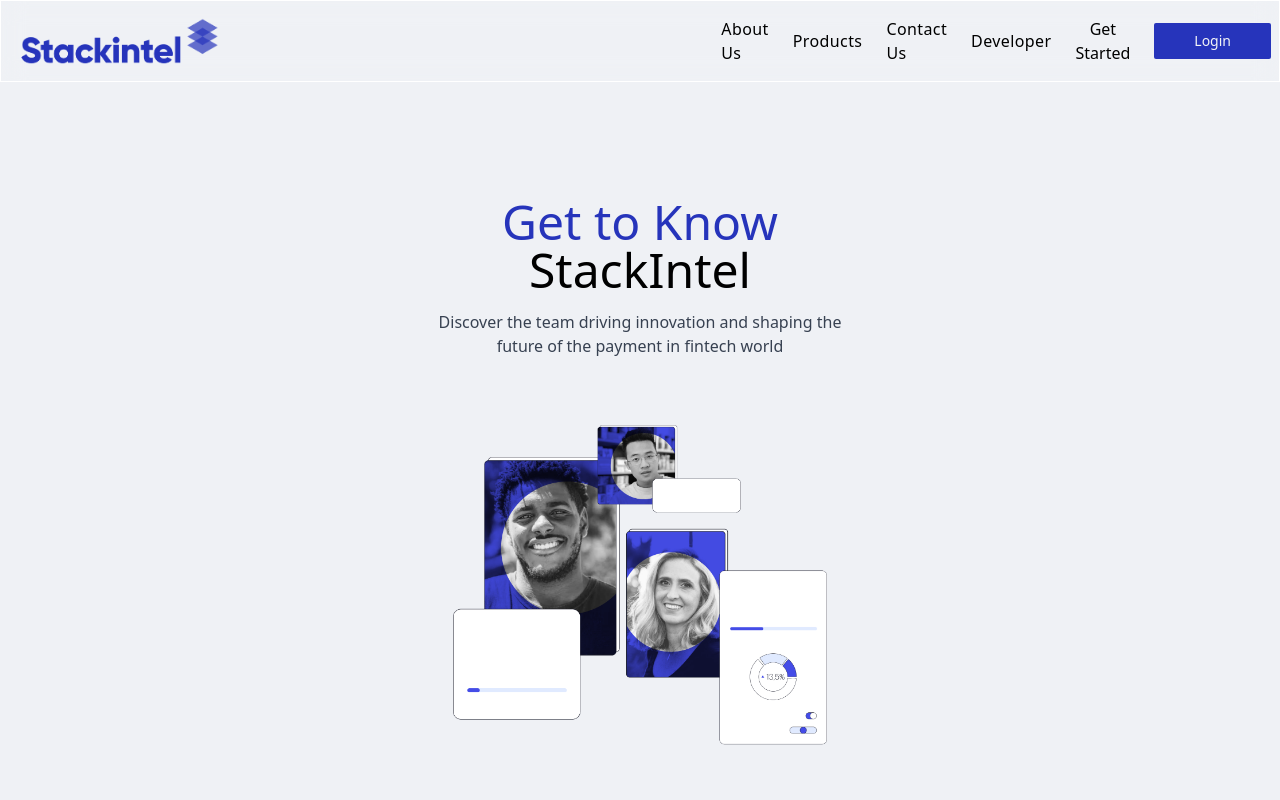
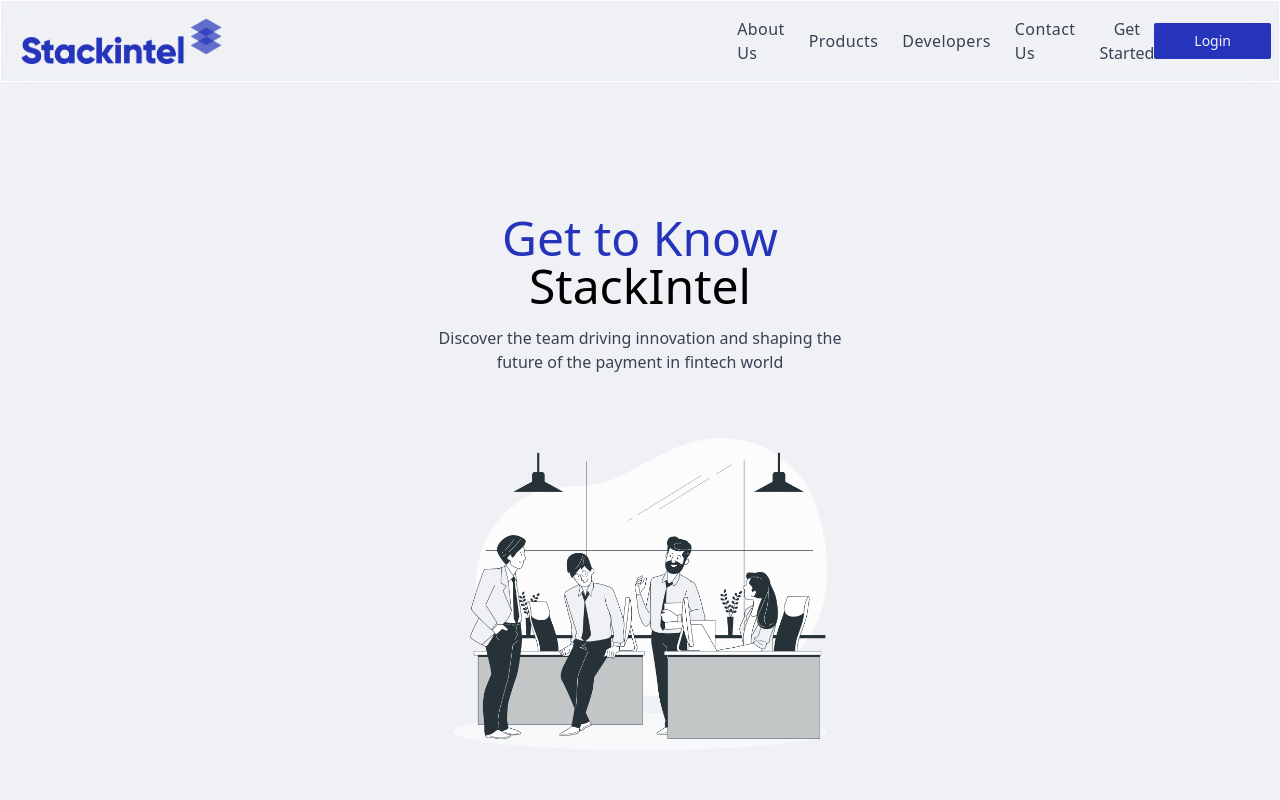
Before and after one commit to the-h-b/stackintel, a Next.js app: page /about in a window 1280 px wide. Shown: the top 800 px of the page. Built offline with nearby package versions, Linux system fonts and the light colour scheme.

Commit message:
updated images, added linkedin links, added new links to navbar

```diff
--- a/components/(about)/Founders.tsx
+++ b/components/(about)/Founders.tsx
@@ -3,6 +3,7 @@
 import React from "react";
 import Image from "next/image";
 import { motion } from "framer-motion";
+import Link from "next/link";
 import FounderImg1 from "../../assets/about/founder1.jpeg";
 import FounderImg2 from "../../assets/about/founder2.jpeg";
 import FounderImg3 from "../../assets/about/founder3.jpeg";
@@ -13,6 +14,7 @@
     id: 1,
     name: "Salil Chaturvedi",
     title: "Founder & CEO",
+    link: "https://www.linkedin.com/in/salil-chaturvedi-492922300?miniProfileUrn=urn%3Ali%3Afs_miniProfile%3AACoAAE0F3i4BW3wq3CDoIqXKS93col3OqTdR0_U&lipi=urn%3Ali%3Apage%3Ad_flagship3_search_srp_all%3BdYWIuwgHQ1alCxLJg%2F7HTA%3D%3D",
     description:
       "With a decade of experience in fintech, Salil’s leadership drives StackIntel to continually innovate and deliver.",
     image: FounderImg2,
@@ -21,6 +23,7 @@
     id: 2,
     name: "Pankaj Gupta",
     title: "Co-Founder & CSO",
+    link: "https://www.linkedin.com/in/kumarpankaj1985?miniProfileUrn=urn%3Ali%3Afs_miniProfile%3AACoAAAPNQIUBwwWG1ayorjwAMqEG8E0bY1C2uQ4&lipi=urn%3Ali%3Apage%3Ad_flagship3_search_srp_all%3BYCiqi8%2FiSPyGB7WS6aK8qw%3D%3D",
     description:
       "A proven track record in operations and strategy ensures that StackIntel runs like a well-oiled machine",
     image: FounderImg1,
@@ -30,6 +33,7 @@
     id: 3,
     name: "Gaurav Gupta",
     title: "Co-Founder & CPO",
+    link: "https://www.linkedin.com/in/gaurav-gupta-2ba14b36?miniProfileUrn=urn%3Ali%3Afs_miniProfile%3AACoAAAd---4BMOAP2jEkPpsAyFwF5lyAe1nYLZ8&lipi=urn%3Ali%3Apage%3Ad_flagship3_search_srp_all%3BRD8v25csT4Sdktopz5oaLg%3D%3D",
     description:
       "Bringing creativity and strategy together, Gaurav leads our efforts to create impactful campaigns and build a global brand.",
     image: FounderImg3,
@@ -126,7 +130,9 @@
                   </motion.p>
                 </div>
                 <motion.p className="text-primaryColor border rounded-full border-primaryColor p-2">
-                  <FaLinkedinIn size={20} />
+                  <a href={item.link} target="_blank">
+                    <FaLinkedinIn size={20} />
+                  </a>
                 </motion.p>
               </motion.div>
               <motion.p
--- a/components/navbar/Navbar.tsx
+++ b/components/navbar/Navbar.tsx
@@ -24,7 +24,7 @@
   };
 
   const handleLogin = () => {
-    window.location.href = "https://corporate.stackintel.in/";
+    window.location.href = "https://corporates.stackintel.in/";
   };
 
   return (
@@ -42,25 +42,48 @@
             />
           </Link>
 
-          <div className="hidden lg:flex flex-row justify-center items-center gap-x-[1.5em]">
-            <Link href="/about" className="text-[16px] tracking-wide">
+          <div className="hidden lg:flex flex-row justify-center items-center gap-x-6">
+            <Link
+              href="/about"
+              className="text-[16px] text-gray-700 hover:text-gray-900 transition-all tracking-wide"
+            >
               About Us
             </Link>
-            <Link href="/products" className="text-[16px] tracking-wide">
+            <Link
+              href="/products"
+              className="text-[16px] text-gray-700 hover:text-gray-900 transition-all tracking-wide"
+            >
               Products
             </Link>
-            <Link className="text-[16px] tracking-wide" href="/contacts">
+            <a
+              href="https://developer.stackintel.in/"
+              target="_blank"
+              rel="noopener noreferrer"
+              className="text-[16px] tracking-wide text-gray-700 hover:text-gray-900 transition-all"
+            >
+              Developers
+            </a>
+            <Link
+              className="text-[16px] text-gray-700 hover:text-gray-900 transition-all tracking-wide"
+              href="/contacts"
+            >
               Contact Us
             </Link>
-            <a
-              href="https://stackintel-team.postman.co/workspace/Team-Workspace~37e40ee7-a79a-41f7-8c91-53e7916c54fa/collection/39119156-c2b545aa-930e-4dba-be90-bcfec7fa0890"
-              className="text-[16px] tracking-wide"
+
+            {/* Option B: Keep Button and Redirect Using window.open */}
+
+            <button
+              onClick={() =>
+                window.open(
+                  "https://corporates.stackintel.in/",
+                  "_blank",
+                  "noopener,noreferrer"
+                )
+              }
+              className="hidden lg:block text-gray-700 hover:text-gray-900 transition-all"
             >
-              Developer
-            </a>
-            <div className="hidden lg:flex items-center mr-6">
-              <button onClick={handleOpenModal}>Get Started</button>
-            </div>
+              Get Started
+            </button>
           </div>
 
           {/* Login Button */}
@@ -89,18 +112,43 @@
           >
             Products
           </Link>
+          <a
+            href="http://45.119.13.152:5000/apix/cms"
+            target="_blank"
+            rel="noopener noreferrer"
+            className="text-[16px] tracking-wide text-gray-700 hover:text-gray-900 transition-all"
+          >
+            Developers
+          </a>
           <Link
             className="text-[16px] tracking-wide text-gray-700 hover:text-gray-900 transition-all"
             href="/contacts"
           >
             Contact Us
           </Link>
-          <a
-            href="https://stackintel-team.postman.co/workspace/Team-Workspace~37e40ee7-a79a-41f7-8c91-53e7916c54fa/collection/39119156-c2b545aa-930e-4dba-be90-bcfec7fa0890"
-            className="text-[16px] tracking-wide text-gray-700 hover:text-gray-900 transition-all tracking-wide"
+
+          {/* Option A: Replace Button with Anchor Tag */}
+          <div className="hidden lg:flex items-center mr-6">
+            <a
+              href="https://corporate.stackintel.in/"
+              target="_blank"
+              rel="noopener noreferrer"
+              className="px-4 py-2 bg-blue-600 text-white rounded-lg hover:bg-blue-700 transition"
+            >
+              Get Started
+            </a>
+          </div>
+
+          {/* Option B: Keep Button and Redirect Using window.open */}
+          {/*
+          <button
+            onClick={() => window.open("https://corporate.stackintel.in/", "_blank", "noopener,noreferrer")}
+            className="px-4 py-2 bg-blue-600 text-white rounded-lg hover:bg-blue-700 transition"
           >
-            Developer
-          </a>
+            Get Started
+          </button>
+          */}
+
           <Button buttonText={"Login"} onClick={handleLogin} />
         </div>
       )}
```
Also changed, not shown: assets/about/Container.png, assets/product/p-s.png.
